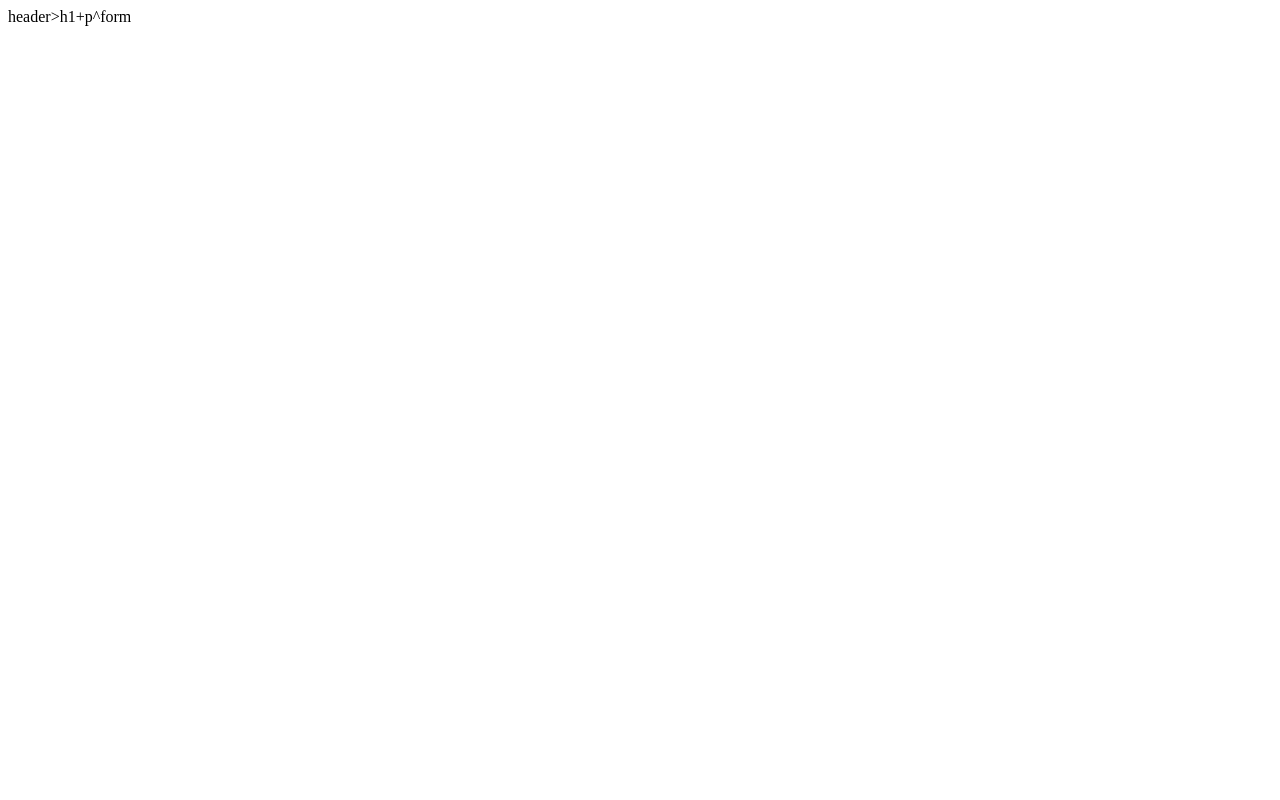
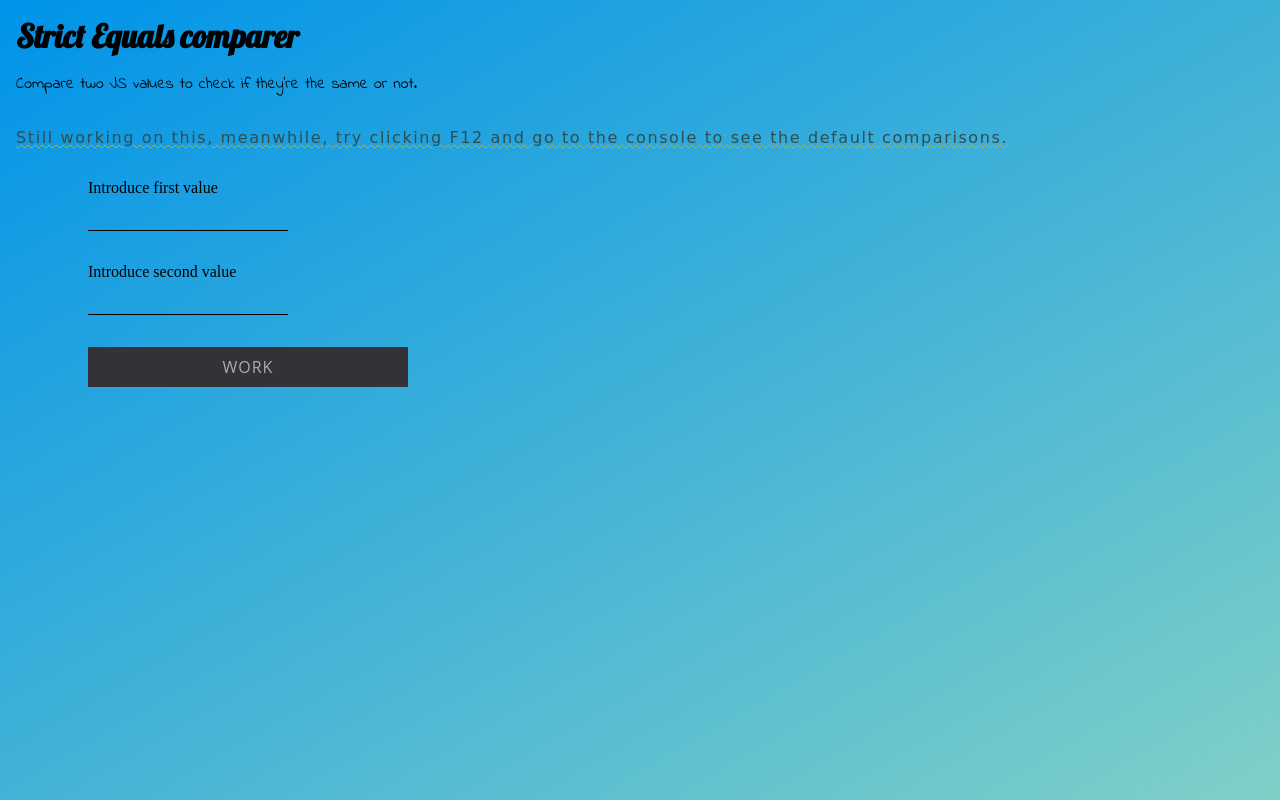
Before and after one commit to SemperFenix/202301-W2CH2-ivan, a website: page index.html in a window 1280 px wide. Drawn offline with nearby package versions, Linux system fonts and the light colour scheme; files that its build step writes are made by us from their sources; a web font is replaced by a local one.

Commit message:
Update HTML and CSS button

```diff
--- a/index.html
+++ b/index.html
@@ -5,6 +5,7 @@
   <meta charset="UTF-8">
   <meta http-equiv="X-UA-Compatible" content="IE=edge">
   <meta name="viewport" content="width=device-width, initial-scale=1.0">
+  <link rel="stylesheet" href="./css/style.css">
   <link rel="shortcut icon" href="favicon.ico" type="image/x-icon">
   <script type="module" src="main.js"></script>
 
@@ -13,7 +14,22 @@
 </head>
 
 <body>
-  header>h1+p^form
+  <header>
+    <h1>Strict Equals comparer</h1>
+    <p>Compare two JS values to check if they're the same or not.</p>
+  </header>
+  <div>
+    <p>Still working on this, meanwhile, try clicking <span>F12</span> and go to the console to see the default
+      comparisons.</p>
+  </div>
+  <form action="">
+    <ul>
+      <li><label for="a"> Introduce first value</label><input type="text" name="a" id="a" class="a-value"> </li>
+      <li><label for="b"> Introduce second value</label><input type="text" name="b" id="b" class="b-value"></li>
+      <li><a href="#" class="btn-flip" data-back="in progress..." data-front="Work"></a></a></li>
+    </ul>
+
+  </form>
 
 </body>
 
--- /dev/null
+++ b/sass/_button.scss
@@ -0,0 +1,59 @@
+$speed: 0.5s;
+
+.btn-flip {
+  opacity: 1;
+  outline: 0;
+  color: #fff;
+  line-height: 40px;
+  position: relative;
+  text-align: center;
+  letter-spacing: 1px;
+  display: inline-block;
+  text-decoration: none;
+  font-family: "Open Sans";
+  text-transform: uppercase;
+  cursor: default;
+  min-width: 6rem;
+  max-width: 20rem;
+
+  &:hover {
+    &:after {
+      opacity: 1;
+      transform: translateY(0) rotateX(0);
+    }
+
+    &:before {
+      opacity: 0;
+      transform: translateY(50%) rotateX(90deg);
+    }
+  }
+
+  &:after {
+    top: 0;
+    left: 0;
+    opacity: 0;
+    width: 100%;
+    color: #323237;
+    display: block;
+    transition: $speed;
+    position: absolute;
+    background: #adadaf;
+    content: attr(data-back);
+    transform: translateY(-50%) rotateX(90deg);
+  }
+
+  &:before {
+    top: 0;
+    left: 0;
+    opacity: 1;
+    color: #adadaf;
+    display: block;
+    padding: 0 30px;
+    line-height: 40px;
+    transition: $speed;
+    position: relative;
+    background: #323237;
+    content: attr(data-front);
+    transform: translateY(0) rotateX(0);
+  }
+}
--- /dev/null
+++ b/sass/style.scss
@@ -0,0 +1,68 @@
+@use "./button";
+
+@import url("https://fonts.googleapis.com/css2?family=Indie+Flower&family=Kavoon&family=Lobster&display=swap");
+
+* {
+  box-sizing: border-box;
+  margin: 0;
+}
+html {
+  width: 100%;
+  height: 100%;
+  background-color: #0093e9;
+  background-image: linear-gradient(150deg, #0093e9 0%, #80d0c7 100%);
+}
+body {
+  width: 100%;
+  height: 100%;
+
+  display: flex;
+  flex-direction: column;
+  padding-left: 1rem;
+  justify-content: flex-start;
+  padding-top: 1rem;
+}
+ul {
+  width: 60%;
+
+  list-style: none;
+  li {
+    width: 100%;
+    display: flex;
+    flex-direction: column;
+    justify-content: flex-start;
+    gap: 1rem;
+    margin: 2rem;
+  }
+}
+
+h1 {
+  font-family: "Lobster", cursive;
+  margin-bottom: 1rem;
+}
+
+header {
+  p {
+    font-family: "Indie Flower", cursive;
+    margin-bottom: 2rem;
+  }
+}
+
+div {
+  p {
+    font-family: "Kavoon", cursive;
+    color: darkslategrey;
+    letter-spacing: 0.1rem;
+
+    text-decoration: underline wavy rgb(221, 169, 0) 1px;
+  }
+}
+
+[type="text"] {
+  background-color: transparent;
+  appearance: none;
+  max-width: 200px;
+  outline: none;
+  border: none;
+  border-bottom: 1px solid black;
+}
```
Also changed, not shown: main.js (+8 -0 lines), package.json (+5 -4 lines), readme.md, 1 other file.
